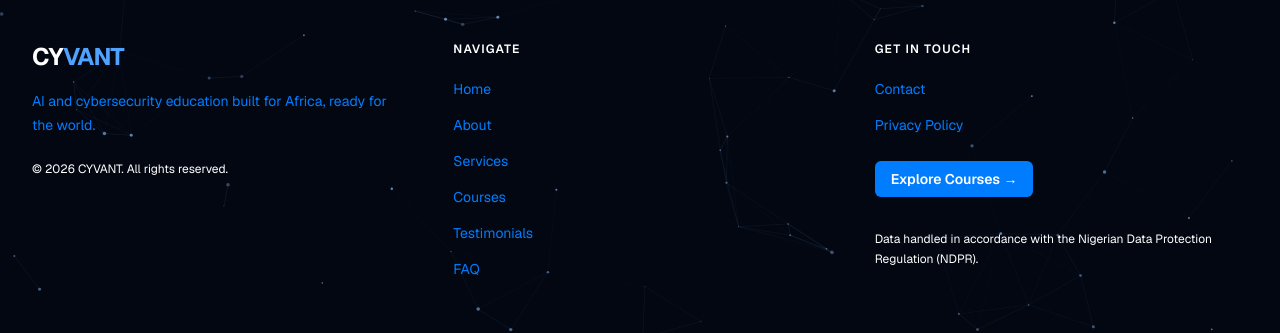
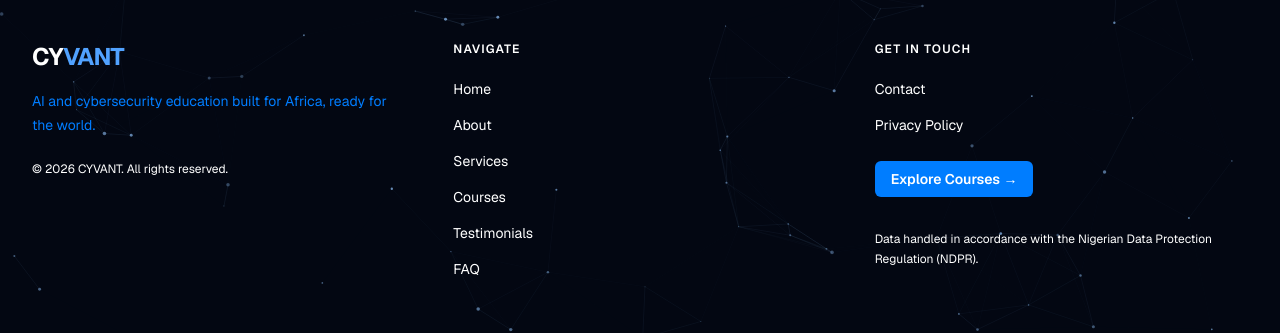
Before and after one commit to CHIBUZOR-coder/cyvant, a Next.js app: page / in a window 1280 px wide. Shown: the part 6811-7144 px from the top of the page. Built offline with nearby package versions, Linux system fonts and the light colour scheme; no server answers; the database is empty.

Commit message:
style: footer links white by default, blue on hover

```diff
--- a/components/layout/Footer.tsx
+++ b/components/layout/Footer.tsx
@@ -29,9 +29,9 @@ const column = {
 
 function AnimatedLink({ href, children }: { href: string; children: React.ReactNode }) {
   return (
-    <Link href={href} className="group relative inline-block text-sm text-[#007dff] hover:text-white transition-colors duration-200">
+    <Link href={href} className="group relative inline-block text-sm text-white hover:text-[#007dff] transition-colors duration-200">
       {children}
-      <span className="absolute -bottom-0.5 left-0 h-px w-0 bg-white transition-all duration-300 group-hover:w-full" />
+      <span className="absolute -bottom-0.5 left-0 h-px w-0 bg-[#007dff] transition-all duration-300 group-hover:w-full" />
     </Link>
   );
 }
```
